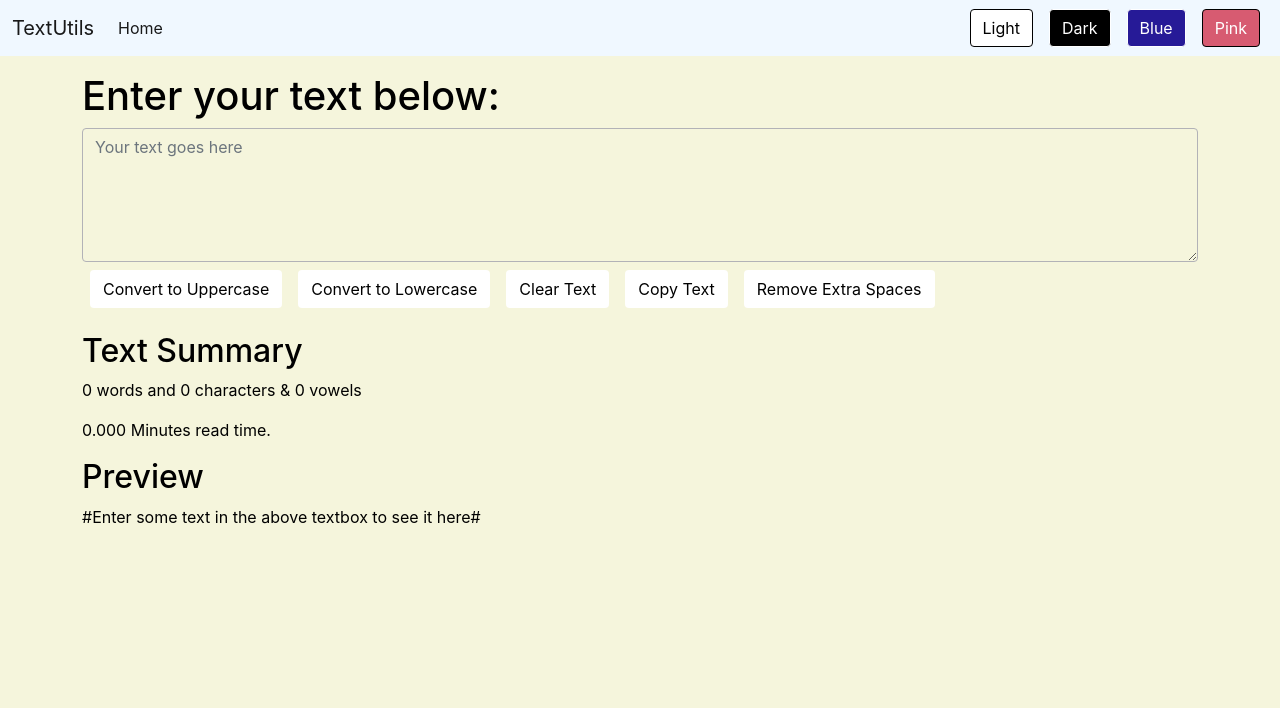
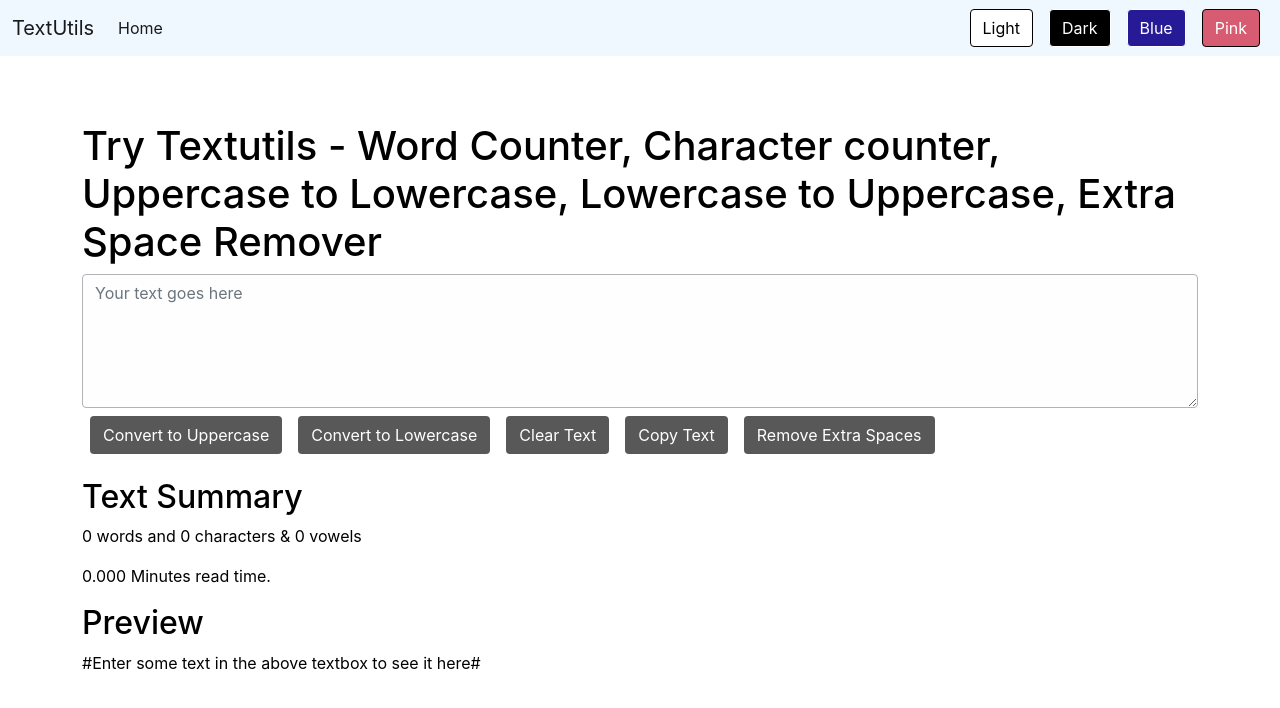
Before and after one commit to hamza-1605/TextUtils, a React (Create React App) app: page / in a window 1280 px wide. Shown: the top 708 px of the page. Built offline with nearby package versions, Linux system fonts and the light colour scheme.

Commit message:
Final changes

```diff
--- a/package.json
+++ b/package.json
@@ -1,6 +1,6 @@
 {
-  "homepage": "https://hamza-1605.github.io/hamza-app",
-  "name": "hamza-app",
+  "homepage": "https://hamza-1605.github.io/TextUtils",
+  "name": "textutils",
   "version": "0.1.0",
   "private": true,
   "dependencies": {
--- a/public/index.html
+++ b/public/index.html
@@ -7,12 +7,12 @@
     <meta name="theme-color" content="#000000" />
     <meta
       name="description"
-      content="TextUtils is a website where you can manipulate your text any way you want."
+      content="TextUtils is a word counter and character counter website where you can manipulate your text any way you want. You can manipulate such as Uppercase to Lowercase, Lowercase to Uppercase, Remove Extra Spaces and Copy Text as well."
     />
     <link rel="apple-touch-icon" href="%PUBLIC_URL%/favicon-16x16.png" />
     <link rel="manifest" href="%PUBLIC_URL%/manifest.json" />
     <link href="https://cdn.jsdelivr.net/npm/bootstrap@5.1.3/dist/css/bootstrap.min.css" rel="stylesheet" integrity="sha384-1BmE4kWBq78iYhFldvKuhfTAU6auU8tT94WrHftjDbrCEXSU1oBoqyl2QvZ6jIW3" crossorigin="anonymous">
-    <title>TextUtils - Text Manipulation Utility</title>
+    <title>TextUtils - Text Manipulation Utility | Word Counter | Character Counter | Uppercase to Lowercase | Lowercase to Uppercase</title>
   </head>
   <body>
     <noscript>You need to enable JavaScript to run this app.</noscript>
--- a/src/App.css
+++ b/src/App.css
@@ -1,3 +1,3 @@
 body{
-    background-color: beige;
+    background-color: white;
 }
--- a/src/App.js
+++ b/src/App.js
@@ -35,7 +35,7 @@ function App() {
 
     switch(theme){
       case 'white':
-        document.body.style.backgroundColor = 'beige' ;
+        document.body.style.backgroundColor = 'white' ;
         showAlert("Light Mode has been enabled", "success");
         document.title = 'TextUtils - Light Mode' ;
         break;
@@ -70,7 +70,7 @@ function App() {
     {/* <Router> */}
       <Navbar title="TextUtils" mode={ mode } toggle={ toggleMode } />
       <Alert alert = {alert} />
-      <TextForm mode={mode} alert={showAlert} />
+      <TextForm mode={mode} alert={showAlert} heading={'Try Textutils - Word Counter, Character counter, Uppercase to Lowercase, Lowercase to Uppercase, Extra Space Remover'} />
       {/* <Routes>
         <Route path="/about" element={<About/>} />
         <Route path="/" element={<TextForm mode={mode} alert={showAlert} />}/>
--- a/src/custom_components/Alert.js
+++ b/src/custom_components/Alert.js
@@ -9,10 +9,12 @@ function Alert(props) {
 
 
     return (
-    props.alert &&
-    <div className="alert alert-warning alert-dismissible fade show" style={{backgroundColor : '#dad7fa'}} role="alert">
-        <strong>{capt(props.alert.type)}</strong>: {props.alert.message}
-    </div>
+        <div style={{ height: '50px'}}>
+            {props.alert &&
+            <div className="alert alert-warning alert-dismissible fade show" style={{backgroundColor : '#dad7fa'}} role="alert">
+                <strong>{capt(props.alert.type)}</strong>: {props.alert.message}
+            </div>}
+        </div>
   )
 }
 
--- a/src/custom_components/TextForm.js
+++ b/src/custom_components/TextForm.js
@@ -33,6 +33,7 @@ export default function TextForm(props) {
 
     const copyToClipboard = () => {
         navigator.clipboard.writeText(text);
+        document.getSelection().removeAllRanges();
         props.alert("Text Copied to Clipboard", "success")
     }
 
@@ -59,7 +60,8 @@ export default function TextForm(props) {
         else{
             let num = 1 ;
             for(let i=0 ; i <= text.length ; i++){
-                if( text.charAt(i) === ' ' && text.charAt(i+1) !== ' '){
+                if( ( text.charAt(i) === ' ' || text.charAt(i) === '\n' ) &&
+                text.charAt(i+1) !== ' '){
                     num++
                 }
             }
@@ -78,7 +80,7 @@ export default function TextForm(props) {
 
     const btnTextStyle = () => {
         if( props.mode === 'white'){
-            return { color: 'black' , backgroundColor : props.mode } ;
+            return { color: 'white' , backgroundColor : 'black' } ;
         }
         else{
             return { color: 'white' , backgroundColor : props.mode } ;
@@ -89,6 +91,9 @@ export default function TextForm(props) {
 
         if(window.getComputedStyle(document.body).backgroundColor === 'rgb(245, 245, 220)' || window.getComputedStyle(document.body).backgroundColor === 'rgb(255, 192, 203)'){
             return {color: 'black' , backgroundColor: window.getComputedStyle(document.body).backgroundColor , border: '1px solid #b2b2b7'}
+        }
+        else if(window.getComputedStyle(document.body).backgroundColor === 'rgb(255, 255, 255)'){
+            return {color: 'black' , backgroundColor: 'rgb(254,254,254)' , border: '1px solid #b2b2b7'}
         }
         else{
             return {color: 'white' , backgroundColor: window.getComputedStyle(document.body).backgroundColor }
@@ -103,17 +108,17 @@ export default function TextForm(props) {
     return (
         <>
         <div className={`container my-3 text`} style={ divTextStyle() }>
-            <h1>Enter your text below:</h1>
+            <h1>{props.heading}</h1>
             <form name='form'>
                 <div className="form-group">
                     <textarea className="form-control" onChange={changingFunc} id="textBox" rows="5" value={text} placeholder='Your text goes here' style={ formStyle() }></textarea>
                 </div>
             </form>
-            <button className="btn btn mx-2 my-2" style={ btnTextStyle() } onClick={changeToUppercase}>Convert to Uppercase</button>
-            <button className="btn btn mx-2 my-2" style={ btnTextStyle() } onClick={changeToLowercase}>Convert to Lowercase</button>
-            <button className="btn btn mx-2 my-2" style={ btnTextStyle() } onClick={changeToEmpty}>Clear Text</button>
-            <button className="btn btn mx-2 my-2" style={ btnTextStyle() } onClick={copyToClipboard}>Copy Text</button>
-            <button className="btn btn mx-2 my-2" style={ btnTextStyle() } onClick={removeExtraSpaces}>Remove Extra Spaces</button>
+            <button disabled={text.length===0} className="btn btn mx-2 my-2" style={ btnTextStyle() } onClick={changeToUppercase}>Convert to Uppercase</button>
+            <button disabled={text.length===0} className="btn btn mx-2 my-2" style={ btnTextStyle() } onClick={changeToLowercase}>Convert to Lowercase</button>
+            <button disabled={text.length===0} className="btn btn mx-2 my-2" style={ btnTextStyle() } onClick={changeToEmpty}>Clear Text</button>
+            <button disabled={text.length===0} className="btn btn mx-2 my-2" style={ btnTextStyle() } onClick={copyToClipboard}>Copy Text</button>
+            <button disabled={text.length===0} className="btn btn mx-2 my-2" style={ btnTextStyle() } onClick={removeExtraSpaces}>Remove Extra Spaces</button>
         </div>
         <div className={`container my-3 text`} style={ divTextStyle() }>
             <h2>Text Summary</h2>
```
Also changed, not shown: 1 other file (tests, documents, lock files or other folders).
